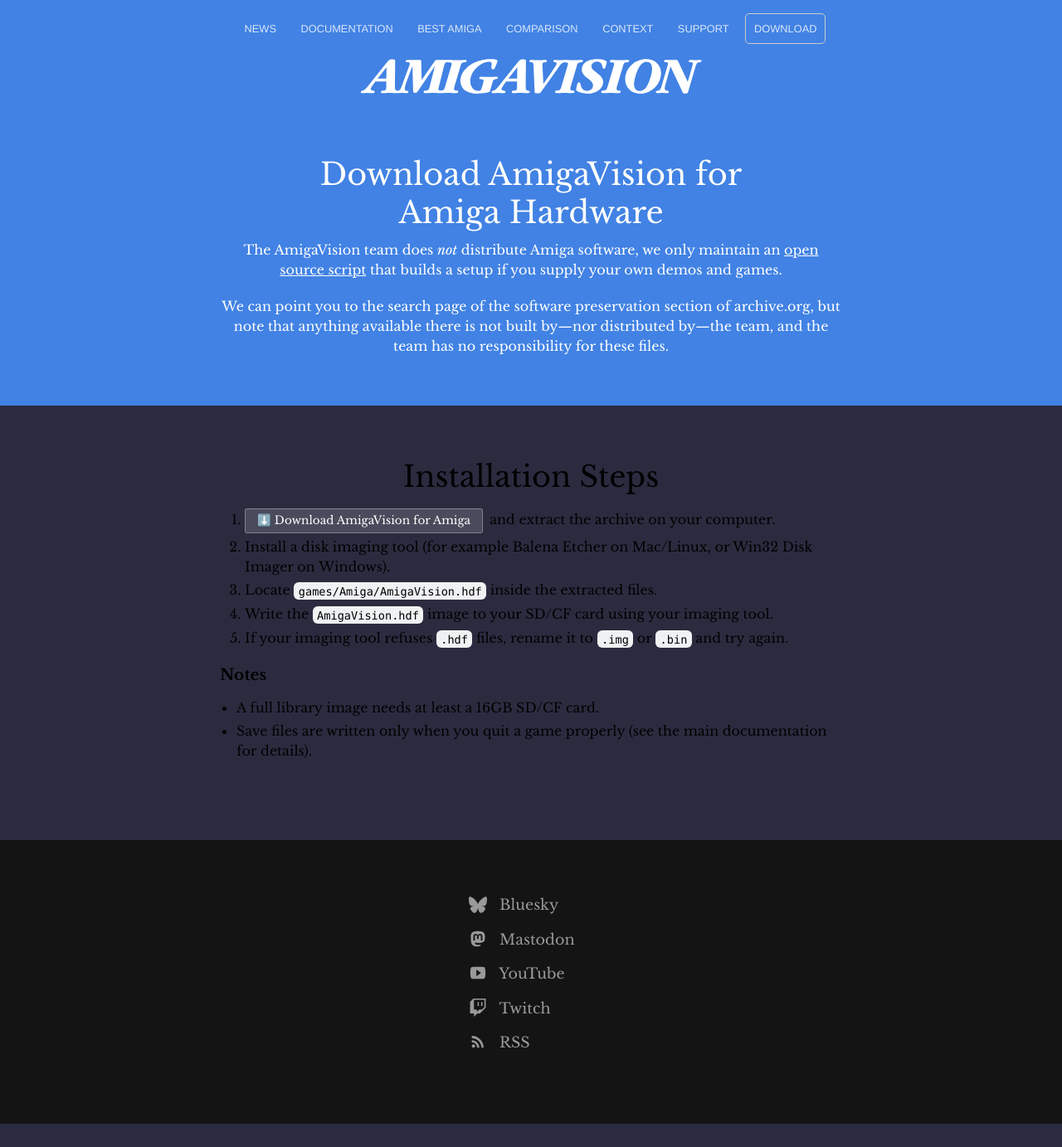
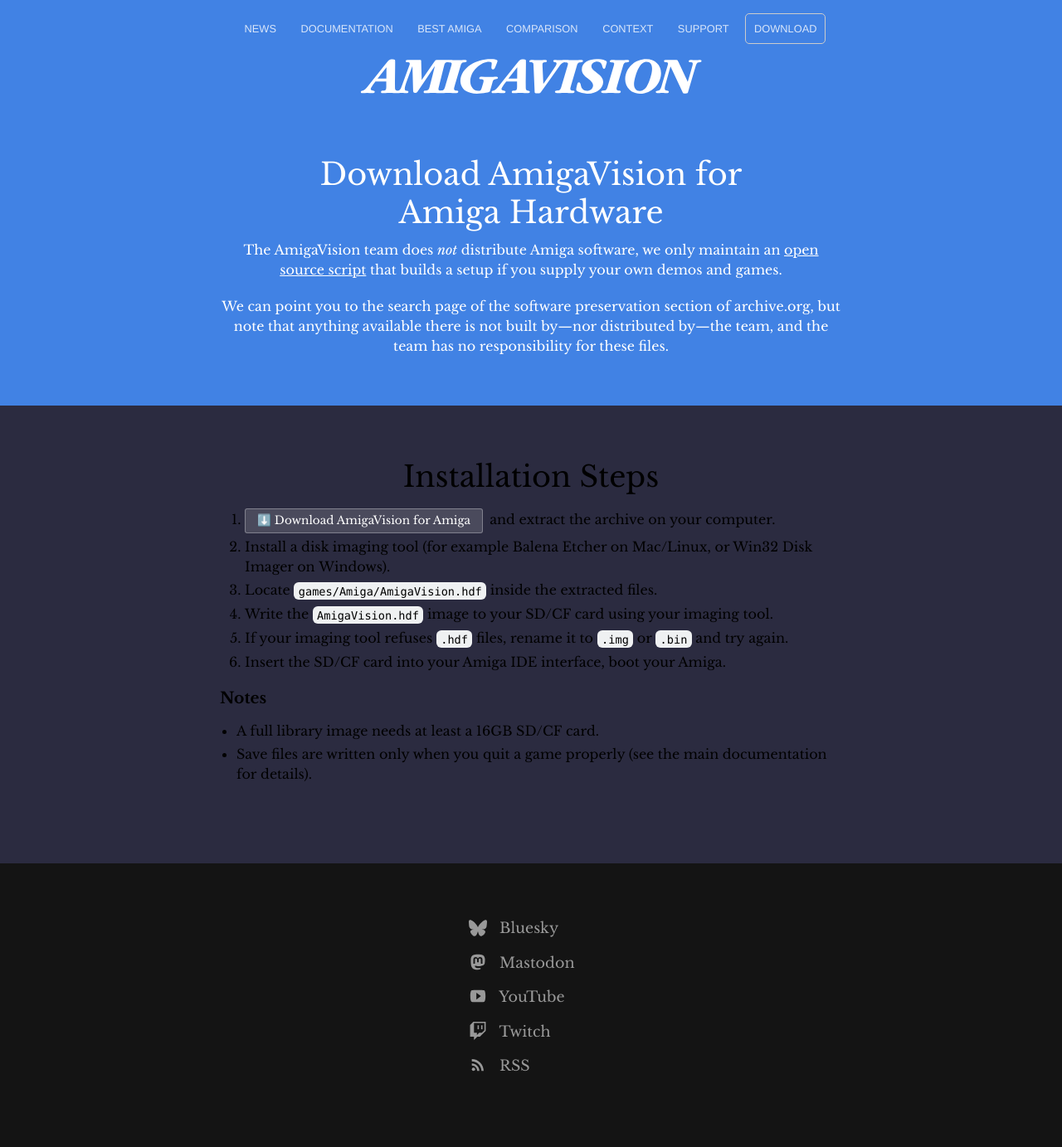
Before and after one commit to amigavision/amigavision.github.io, a Jekyll site: the page built from download/amiga.html, in a window 1280 px wide. Shown: the whole page at 83% size. Built offline with Jekyll 4.4.1, drawn with Linux system fonts in a browser that asks for light colours; before the commit the page ends 1355 px from its top, so only the background shows below that.

Commit message:
Update instructions

```diff
--- a/download/amiga.html
+++ b/download/amiga.html
@@ -16,11 +16,12 @@
   <div class="text-container">
     <h2>Installation Steps</h2>
     <ol>
-      <li><div class="button alt"><a target="_blank" href="https://archive.org/details/software?query=amigavision+for+amiga">⬇️ Download AmigaVision for Amiga</a></div>and extract the archive on your computer.</li>
+      <li><div class="button alt"><a target="_blank" href="https://archive.org/details/software?query=amigavision">⬇️ Download AmigaVision for Amiga</a></div>and extract the archive on your computer.</li>
       <li>Install a disk imaging tool (for example Balena Etcher on Mac/Linux, or Win32 Disk Imager on Windows).</li>
       <li>Locate <code>games/Amiga/AmigaVision.hdf</code> inside the extracted files.</li>
       <li>Write the <code>AmigaVision.hdf</code> image to your SD/CF card using your imaging tool.</li>
       <li>If your imaging tool refuses <code>.hdf</code> files, rename it to <code>.img</code> or <code>.bin</code> and try again.</li>
+      <li>Insert the SD/CF card into your Amiga IDE interface, boot your Amiga.
     </ol>
 
     <h3>Notes</h3>
--- a/download/linux.html
+++ b/download/linux.html
@@ -17,7 +17,7 @@
     <h2>Installation Steps</h2>
     <ol>
       <li><div class="button alt"><a target="_blank" href="https://fs-uae.net">⬇️ Download FS-UAE</a></div>and install the main package only, no need for the Launcher.</li>
-      <li><div class="button alt"><a target="_blank" href="https://archive.org/details/software?query=amigavision+for+linux">⬇️ Download AmigaVision for Linux</a></div>and extract the archive on your computer.</li>
+      <li><div class="button alt"><a target="_blank" href="https://archive.org/details/software?query=amigavision">⬇️ Download AmigaVision for Linux</a></div>and extract the archive on your computer.</li>
       <li>Copy the <code>games/Amiga</code> directory to your preferred location.</li>
       <li>Open <code>AmigaVision.fs-uae</code> with the FS-UAE application (not the Launcher).</li>
     </ol>
--- a/download/mac.html
+++ b/download/mac.html
@@ -17,7 +17,7 @@
     <h2>Installation Steps</h2>
     <ol>
       <li><div class="button alt"><a target="_blank" href="https://fs-uae.net">⬇️ Download FS-UAE</a></div>and install the main package only, no need for the Launcher.</li>
-      <li><div class="button alt"><a target="_blank" href="https://archive.org/details/software?query=amigavision+for+mac">⬇️ Download AmigaVision for Mac</a></div>and extract the archive on your computer.</li>
+      <li><div class="button alt"><a target="_blank" href="https://archive.org/details/software?query=amigavision">⬇️ Download AmigaVision for Mac</a></div>and extract the archive on your computer.</li>
       <li>Copy the <code>games/Amiga</code> directory to your preferred location.</li>
       <li>Open <code>AmigaVision.fs-uae</code> with the FS-UAE application (not the Launcher).</li>
     </ol>
--- a/download/mister.html
+++ b/download/mister.html
@@ -16,7 +16,7 @@
   <div class="text-container">
     <h2>Installation Steps</h2>
     <ol>
-      <li><div class="button alt"><a target="_blank" href="https://archive.org/details/software?query=amigavision+for+mister">⬇️ Download AmigaVision for MiSTer</a></div>and extract the archive on your computer.</li>
+      <li><div class="button alt"><a target="_blank" href="https://archive.org/details/software?query=amigavision">⬇️ Download AmigaVision for MiSTer</a></div>and extract the archive on your computer.</li>
       <li>Copy the following folders to the root of your MiSTer SD card:</li>
     </ol>
     <pre><code>_Computer
--- a/download/pi.html
+++ b/download/pi.html
@@ -18,7 +18,7 @@
     <ol>
       <li><div class="button alt"><a target="_blank" href="https://www.replayos.com/download/">⬇️ Download RePlayOS</a></div>and install it on your Raspberry Pi.</li>
       <li>Boot RePlayOS once to create the <code>replay</code> exFAT partition.</li>
-      <li><div class="button alt"><a target="_blank" href="https://archive.org/details/software?query=amigavision+for+raspberry+pi">⬇️ Download AmigaVision for Raspberry Pi</a></div>and extract the archive on your computer.</li>
+      <li><div class="button alt"><a target="_blank" href="https://archive.org/details/software?query=amigavision">⬇️ Download AmigaVision for Raspberry Pi</a></div>and extract the archive on your computer.</li>
       <li>Place the required Kickstart ROMs in the <code>bios</code> directory, following the <a href="https://www.replayos.com/addbios/">RePlayOS BIOS naming guide</a>.</li>
       <li>Copy <code>games/Amiga/AmigaVision.hdf</code> to <code>roms/commodore_ami</code> on the RePlayOS SD card.</li>
       <li>Return the SD card to the Raspberry Pi and launch AmigaVision under Commodore Amiga.</li>
```
